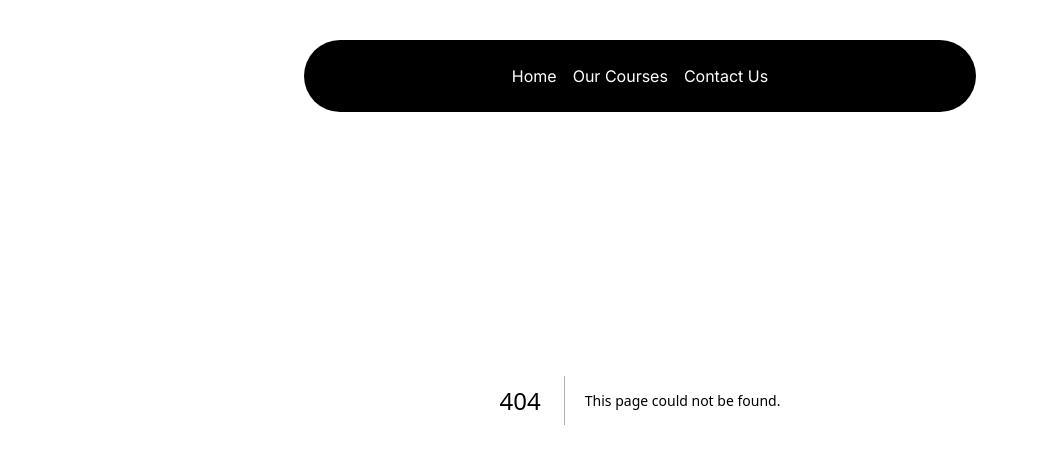
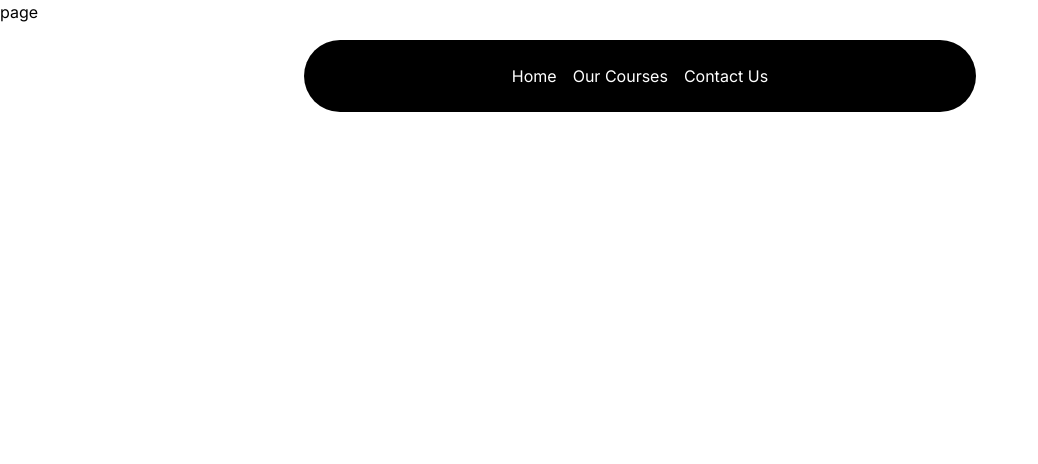
Before and after one commit to sameersattar123/Music_Academy, a Next.js app: page /contact in a window 1280 px wide. Before the commit this address had no page. Shown: the top 464 px of the page, without its empty margins (0-1038 px from the left). Built offline with nearby package versions, Linux system fonts and the light colour scheme.

Commit message:
new pages

```diff
--- /dev/null
+++ b/src/app/contact/page.tsx
@@ -0,0 +1,9 @@
+import React from 'react'
+
+const page = () => {
+  return (
+    <div>page</div>
+  )
+}
+
+export default page
--- /dev/null
+++ b/src/app/courses/page.tsx
@@ -0,0 +1,9 @@
+import React from 'react'
+
+const page = () => {
+  return (
+    <div>page</div>
+  )
+}
+
+export default page
```
